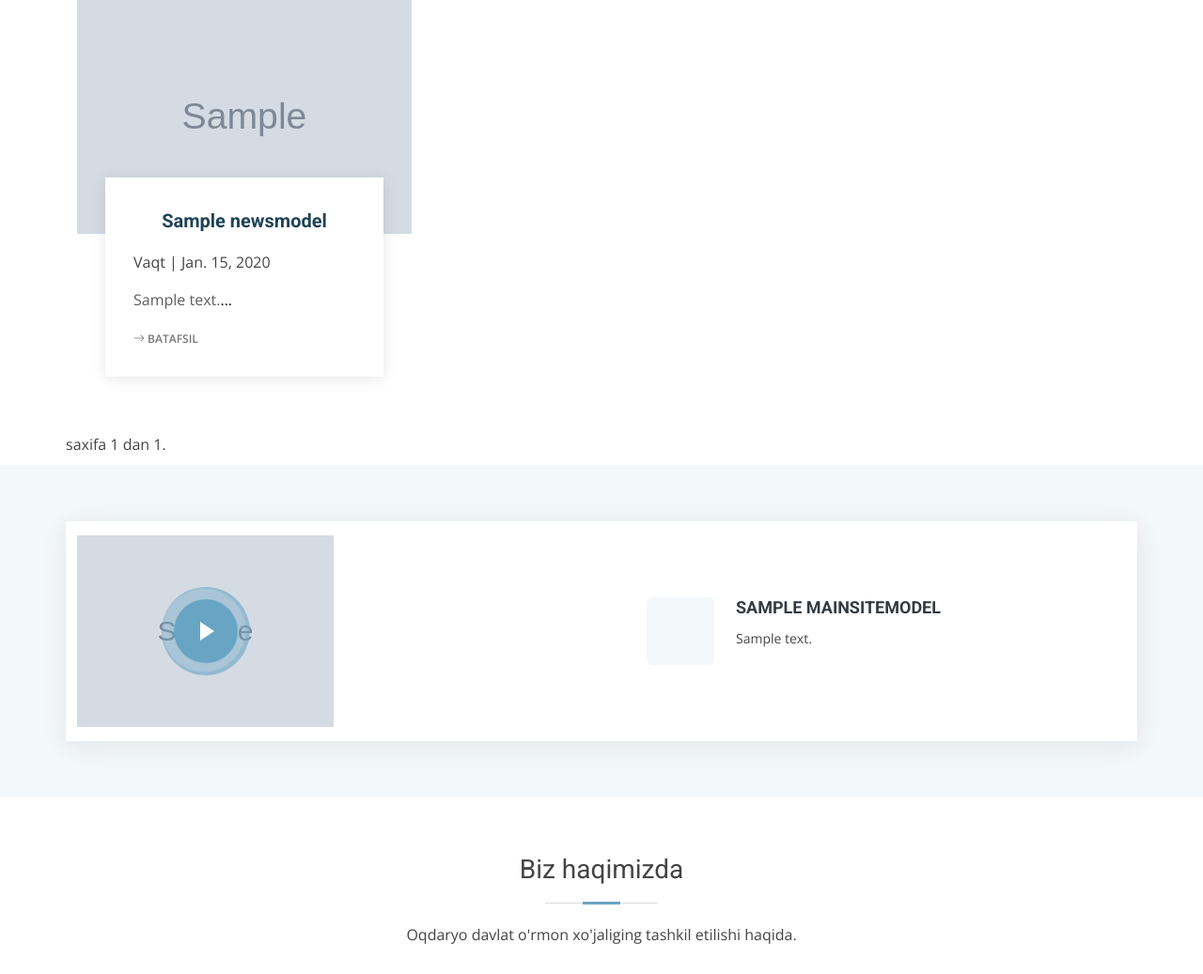
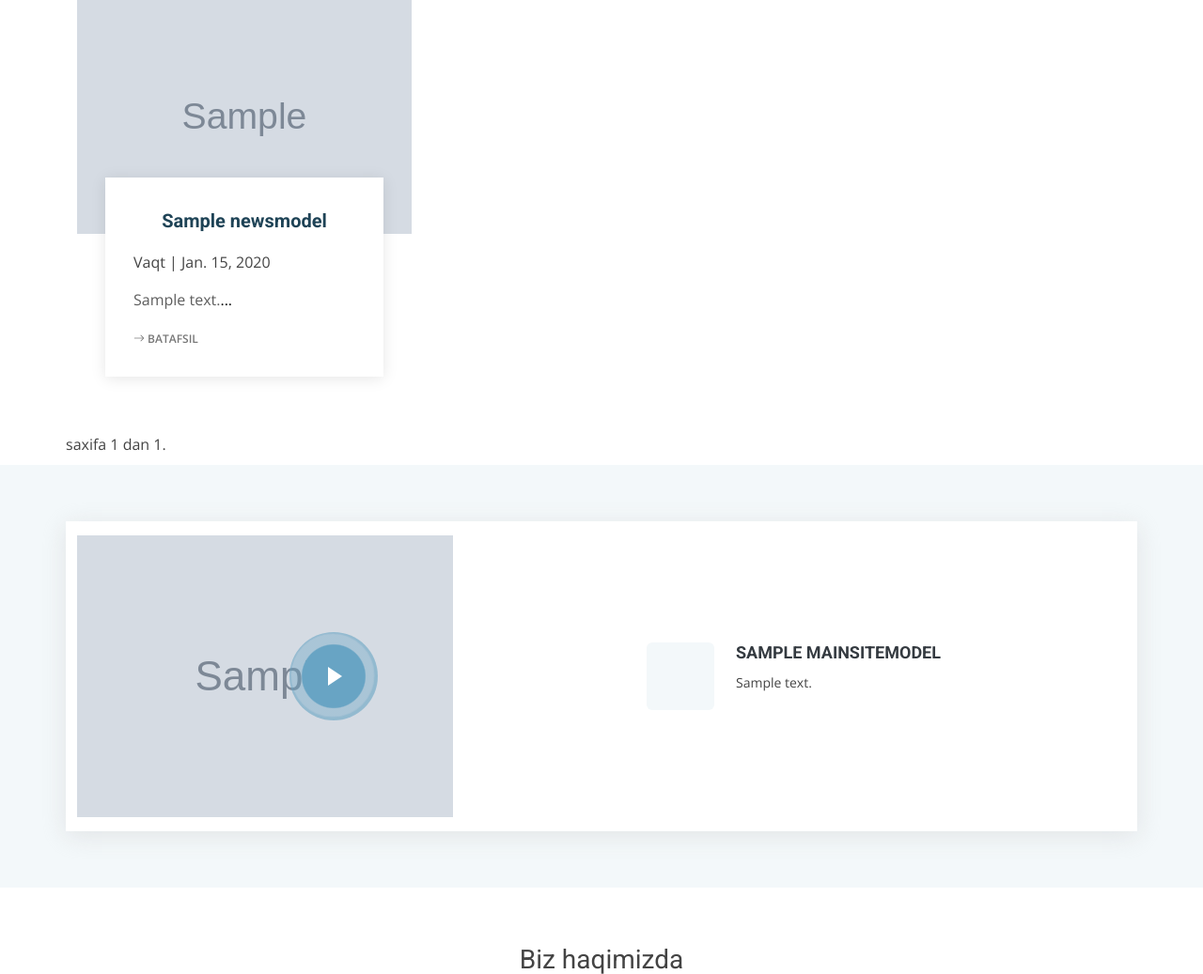
Before and after one commit to Sanjar1996/Oqdaryo, a Django app: page / in a window 1280 px wide. Shown: the part 965-2002 px from the top of the page at 94% size. Run offline with Django 3.2, Linux system fonts and the light colour scheme; tables that the repository leaves empty hold one stand-in row (values such as "Sample post"); grey boxes marked "Sample" are stand-in pictures; some libraries are stand-ins or nearby versions.

Commit message:
Update home.html

```diff
--- a/src/templates/home.html
+++ b/src/templates/home.html
@@ -84,14 +84,14 @@
       <div class="container">
         <div class="row">
           {% for data in  mainsite_models %}
-          <div class="col-lg-6">
+          <!-- <div class="col-lg-6"> -->
           {% if data.image %}
           <div class="col-lg-6 video-box">
             <img src="{{ data.image.url }}" class="img-fluid" alt="">
             <a href="{{ data.youtube_silka }}" class="venobox play-btn mb-4" data-vbtype="video" data-autoplay="true"></a>
           </div>
           {% endif %}
-          </div>
+          <!-- </div> -->
 
           <div class="col-lg-6 d-flex flex-column justify-content-center p-5">
 
```
